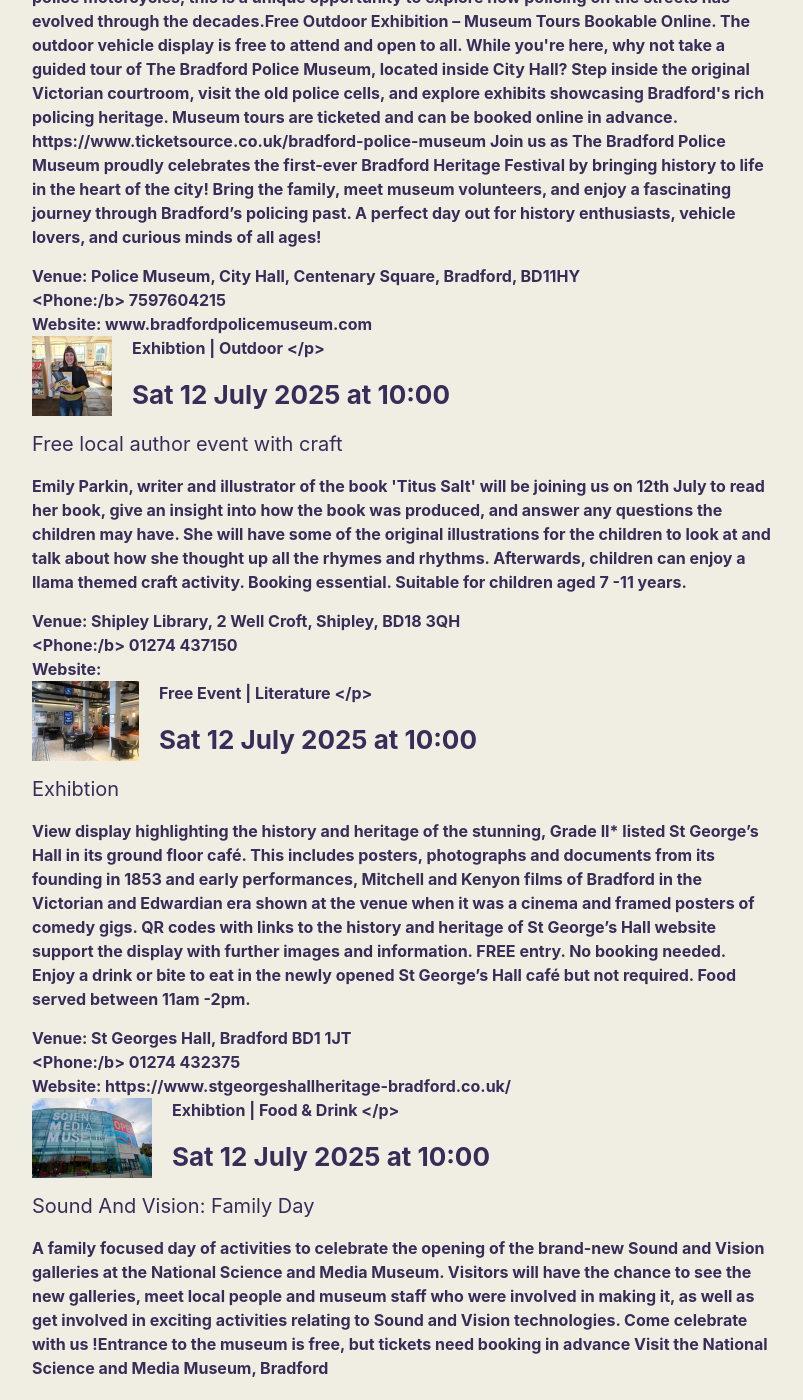
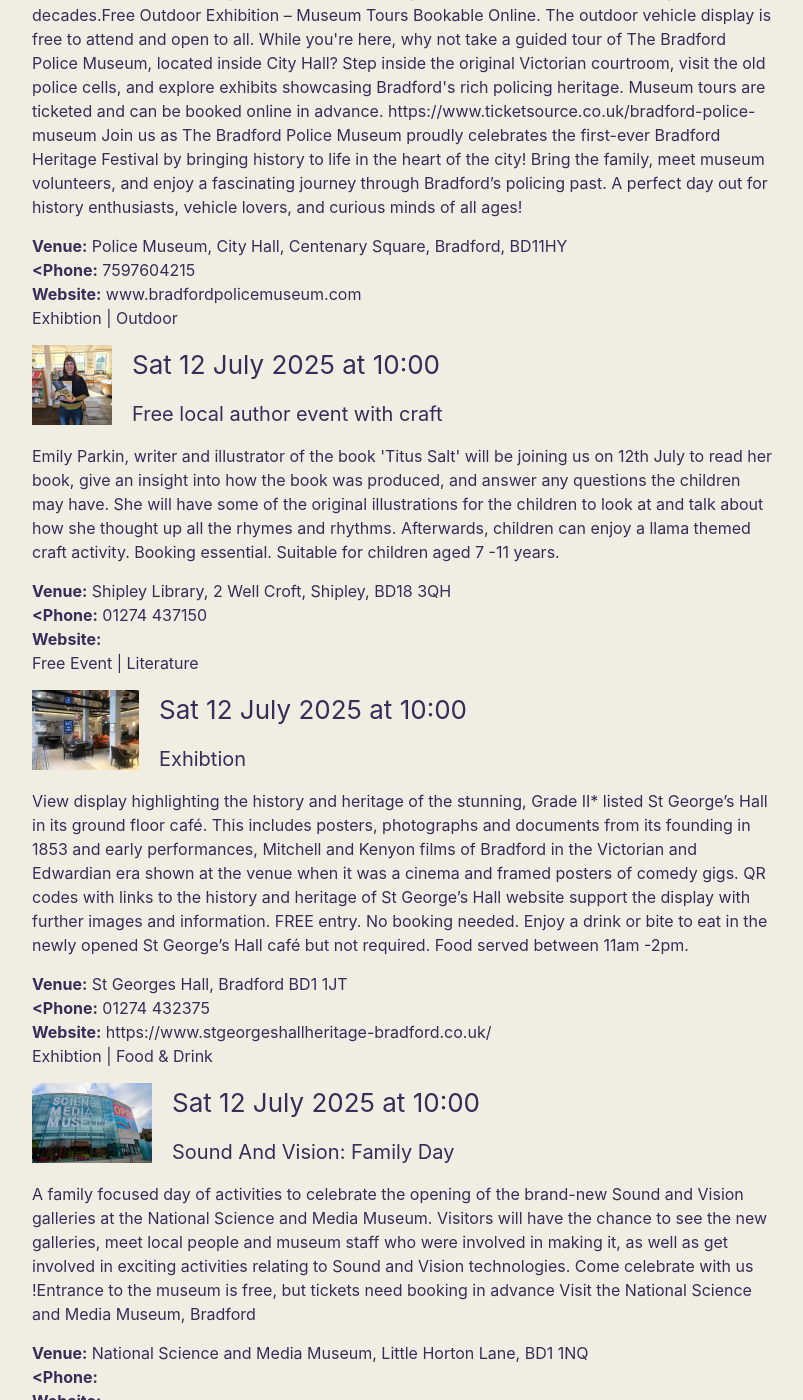
Before and after one commit to jwingfield/bhc2, a Jekyll site: the page built from bhf-2025.markdown, in a window 1280 px wide and 1400 px high, scrolled down 4391 px. Shown: the whole window, without its empty margins (238-1041 px from the left). Built offline with Jekyll 4.4.1, drawn with Linux system fonts in a browser that asks for light colours; some of the changed text lies outside the part shown.

Commit message:
Update bhf-2025.markdown

```diff
--- a/bhf-2025.markdown
+++ b/bhf-2025.markdown
@@ -15,7 +15,7 @@
   </p>
   <p>
     <b>Venue:</b> {{event.VenueAddress}}<br/>
-    <b><Phone:/b> {{event.VenuePhone}}<br/>
+    <b><Phone:</b> {{event.VenuePhone}}<br/>
     <b>Website:</b> {{event.VenueWebsite}}<br/>
     {{event.Category1}} | {{event.Category2}}
   </p>
```
